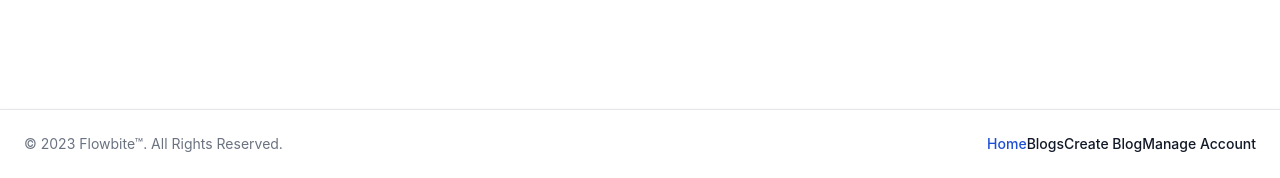
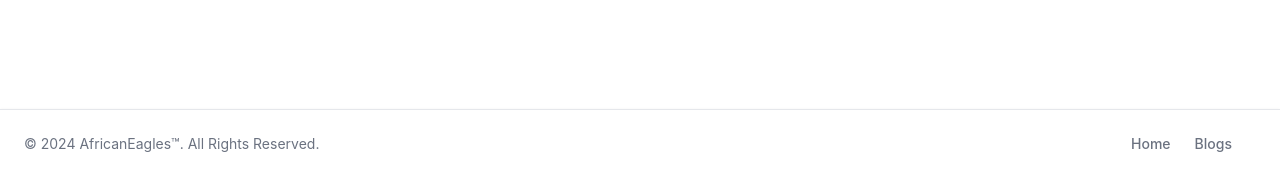
Before and after one commit to martin-creator/tunga_tech_impact_academy, a Python web app: template blog_app/core/templates/blog/blogs.html in a window 1280 px wide. Shown: the part 622-800 px from the top of the page. Run offline with Jinja, Linux system fonts and the light colour scheme; the template is opened without the code that fills it, so the values that code supplies are empty; some libraries are stand-ins or nearby versions.

Commit message:
Udpated footer

```diff
--- a/blog_app/core/templates/base.html
+++ b/blog_app/core/templates/base.html
@@ -293,54 +293,22 @@
     <hr />
     <div class="content">{% block content %} {% endblock %}</div>
 
-    <footer
-      class="fixed bottom-0 left-0 z-20 w-full p-4 bg-white border-t border-gray-200 shadow md:flex md:items-center md:justify-between md:p-6 dark:bg-gray-800 dark:border-gray-600"
-    >
-      <span class="text-sm text-gray-500 sm:text-center dark:text-gray-400"
-        >© 2023
-        <a href="{{ url_for('main.index')}}" class="hover:underline"
-          >Flowbite™</a
-        >. All Rights Reserved.
+
+
+<footer class="fixed bottom-0 left-0 z-20 w-full p-4 bg-white border-t border-gray-200 shadow md:flex md:items-center md:justify-between md:p-6 dark:bg-gray-800 dark:border-gray-600">
+  <span class="text-sm text-gray-500 sm:text-center dark:text-gray-400">© 2024 <a href="{{ url_for('main.index')}}" class="hover:underline">AfricanEagles™</a>. All Rights Reserved.
   </span>
-      <ul
-        class="flex flex-wrap items-center mt-3 text-sm font-medium text-gray-500 dark:text-gray-400 sm:mt-0"
-      >
+  <ul class="flex flex-wrap items-center mt-3 text-sm font-medium text-gray-500 dark:text-gray-400 sm:mt-0">
       <li>
-          <a
-            href="{{ url_for('main.index')}}"
-            class="block py-2 px-3 text-white bg-blue-700 rounded md:bg-transparent md:text-blue-700 md:p-0 md:dark:text-blue-500"
-            aria-current="page"
-            >Home</a
-          >
+          <a href="{{ url_for('main.index')}}" class="hover:underline me-4 md:me-6">Home</a>
       </li>
       <li>
-          <a
-            href="{{ url_for('blog.blogs') }}"
-            class="block py-2 px-3 text-gray-900 rounded hover:bg-gray-100 md:hover:bg-transparent md:hover:text-blue-700 md:p-0 md:dark:hover:text-blue-500 dark:text-white dark:hover:bg-gray-700 dark:hover:text-white md:dark:hover:bg-transparent dark:border-gray-700"
-            >Blogs</a
-          >
-        </li>
-        <li>
-          <a
-            href="{{ url_for('blog.create_blog_page')}}"
-            class="block py-2 px-3 text-gray-900 rounded hover:bg-gray-100 md:hover:bg-transparent md:hover:text-blue-700 md:p-0 md:dark:hover:text-blue-500 dark:text-white dark:hover:bg-gray-700 dark:hover:text-white md:dark:hover:bg-transparent dark:border-gray-700"
-            >Create Blog</a
-          >
-        </li>
-        <!-- <li>
-      <a href="#" class="block py-2 px-3 text-gray-900 rounded hover:bg-gray-100 md:hover:bg-transparent md:hover:text-blue-700 md:p-0 md:dark:hover:text-blue-500 dark:text-white dark:hover:bg-gray-700 dark:hover:text-white md:dark:hover:bg-transparent dark:border-gray-700"> Update Blog</a>
-    </li> -->
-        <li>
-          <a
-            href="{{ url_for('main.profile')}}"
-            class="block py-2 px-3 text-gray-900 rounded hover:bg-gray-100 md:hover:bg-transparent md:hover:text-blue-700 md:p-0 md:dark:hover:text-blue-500 dark:text-white dark:hover:bg-gray-700 dark:hover:text-white md:dark:hover:bg-transparent dark:border-gray-700"
-          >
-            Manage Account
-          </a>
+          <a href="{{ url_for('blog.blogs') }}" class="hover:underline me-4 md:me-6">Blogs</a>
       </li>
   </ul>
 </footer>
 
+
     <script src="https://cdnjs.cloudflare.com/ajax/libs/flowbite/2.3.0/flowbite.min.js"></script>
   </body>
 </html>
```
Lines whose indentation alone changed are shown as unchanged.
